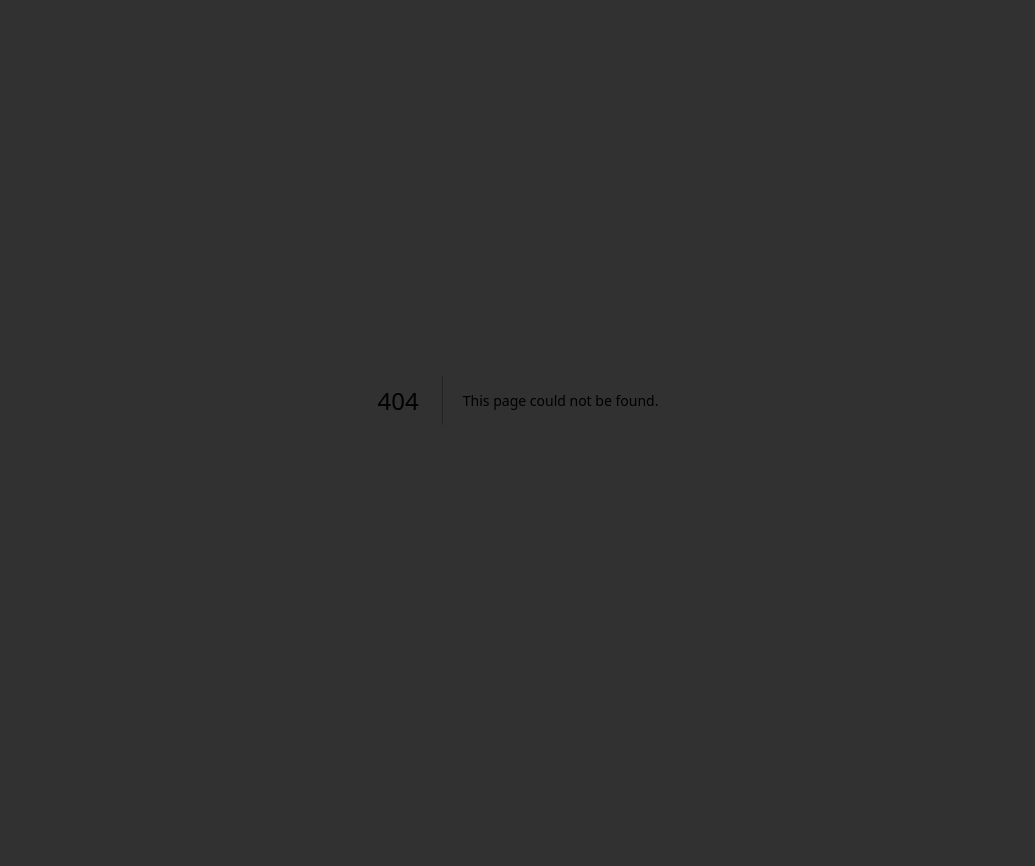
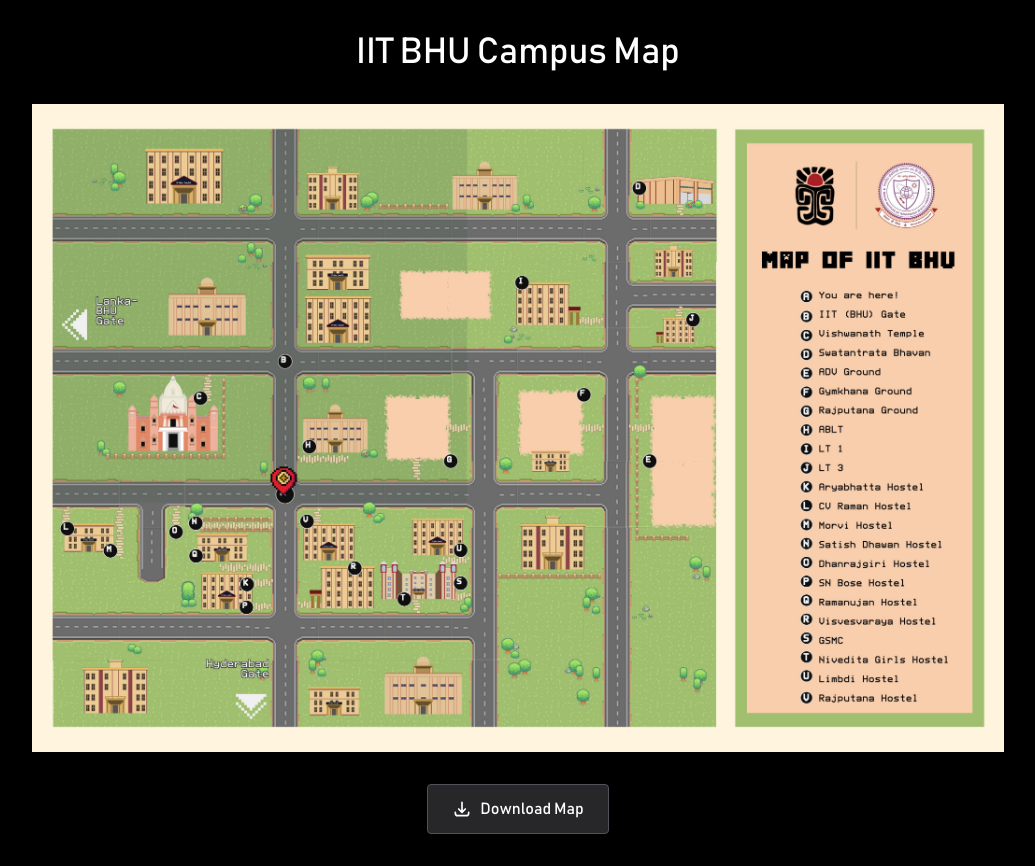
Before and after one commit to technex-iit-bhu/technex-frontend-25, a Next.js app: page /map in a window 1280 px wide. Before the commit this address had no page. Shown: the whole page, without its empty margins (122-1157 px from the left). Before the commit the page ends 800 px from the top, so only its background shows below. Built offline with nearby package versions, Linux system fonts and the light colour scheme.

Commit message:
Update Map on website

```diff
--- a/app/_components/Navbar.jsx
+++ b/app/_components/Navbar.jsx
@@ -47,6 +47,7 @@
     "Gallery",
     "Schedule",
     "Guidelines",
+    "Map"
   ];
 
   const handleLogout = () => {
--- /dev/null
+++ b/app/map/page.tsx
@@ -0,0 +1,59 @@
+"use client";
+
+import Image from "next/image";
+import Link from "next/link";
+
+export default function MapPage() {
+  return (
+    <main className="min-h-screen bg-black flex flex-col items-center justify-center p-4 md:p-8">
+      <div className="w-full max-w-6xl">
+        <h1 className="text-white font-classic text-3xl md:text-4xl text-center mb-8">
+          IIT BHU Campus Map
+        </h1>
+
+        <div className="relative w-full aspect-[16/9] mb-8">
+          <Image
+            src="/map.jpeg"
+            alt="IIT BHU Campus Map"
+            fill
+            className="object-contain"
+            priority
+          />
+        </div>
+
+        <div className="flex justify-center">
+          <a
+            href="/map.jpeg"
+            download="IIT_BHU_Map.jpeg"
+            className="
+              font-classic
+              px-6 py-3
+              bg-zinc-800 hover:bg-zinc-700
+              text-white
+              rounded
+              transition-all duration-200
+              border border-zinc-600
+              flex items-center gap-2
+            "
+          >
+            <svg
+              xmlns="http://www.w3.org/2000/svg"
+              className="h-5 w-5"
+              fill="none"
+              viewBox="0 0 24 24"
+              stroke="currentColor"
+            >
+              <path
+                strokeLinecap="round"
+                strokeLinejoin="round"
+                strokeWidth={2}
+                d="M4 16v1a3 3 0 003 3h10a3 3 0 003-3v-1m-4-4l-4 4m0 0l-4-4m4 4V4"
+              />
+            </svg>
+            Download Map
+          </a>
+        </div>
+      </div>
+    </main>
+  );
+}
```
Also changed, not shown: public/map.jpeg (added).
